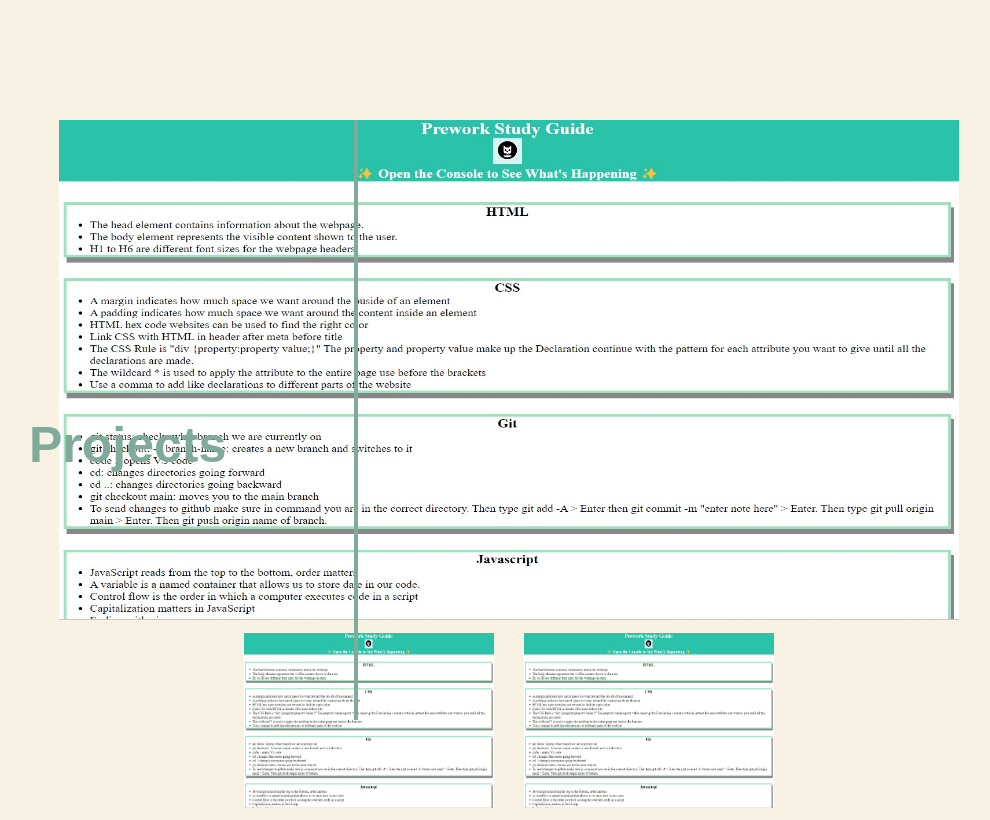
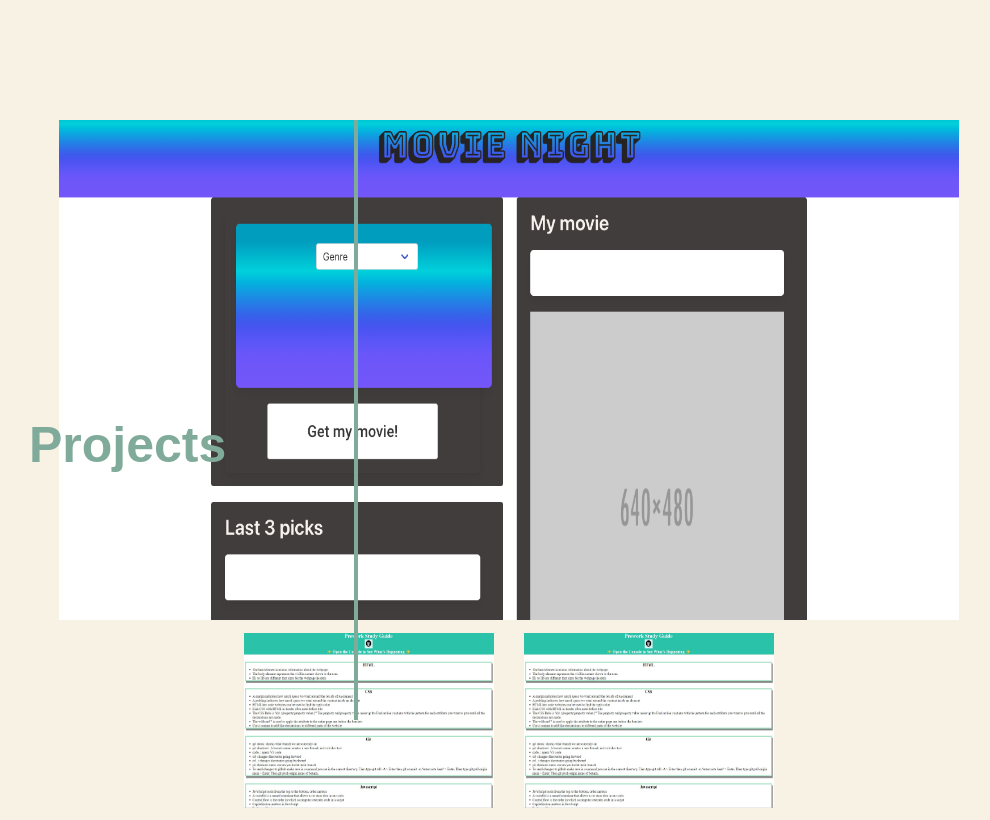
Before and after one commit to Jelu113/Just-Jenae, a plain HTML site: page index.html in a window 1280 px wide. Shown: the part 780-1600 px from the top of the page, without its empty margins (71-1061 px from the left). Drawn offline with Linux system fonts and the light colour scheme.

Commit message:
Changed image to Movie night

```diff
--- a/index.html
+++ b/index.html
@@ -52,7 +52,7 @@
                     <div class="line2"></div>
                       <div class ="images">
                         <a href="https://mrpolkadot.github.io/movie-night/" alt= "Movie night webpage screenshot">
-                            <img src="./Images/Prework-study-guide.jpg"class="img3" width="900" height="500"></a>
+                            <img src="./Images/movie-night-page.png"class="img3" width="900" height="500"></a>
                          <a href="https://jelu113.github.io/prework-studyguide/" alt="prework study guide webpage screenshot">
                             <img src="./Images/Prework-study-guide.jpg"class="soon1" width="250px" height="175"></a>
 
```
Also changed, not shown: Images/movie-night-page.png (added).
